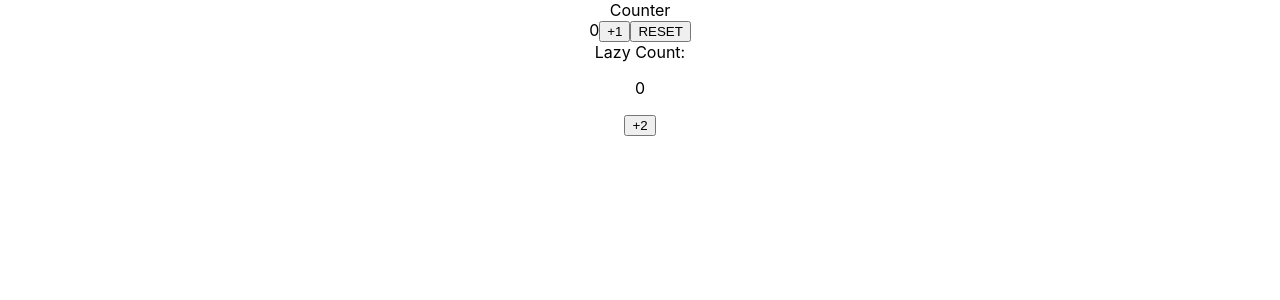
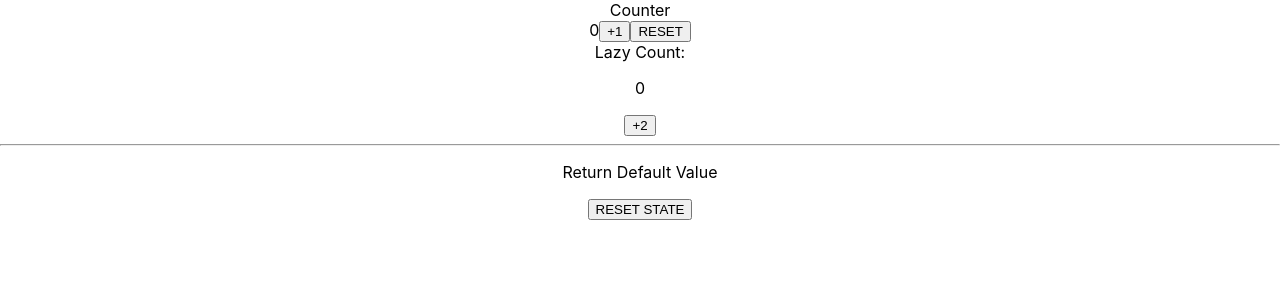
Before and after one commit to KiKiKi-KiKi/react-recoil-sandbox, a React (Create React App) app: page / in a window 1280 px wide. Shown: the top 300 px of the page. Built offline with nearby package versions, Linux system fonts and the light colour scheme.

Commit message:
:thinking: Add Recoil Reset State button.
But it's event doesn't call a selector set.

```diff
--- a/src/AsyncCounter/components/CounterApp.tsx
+++ b/src/AsyncCounter/components/CounterApp.tsx
@@ -2,6 +2,7 @@ import { useCallback, VFC } from 'react';
 import { useRecoilState } from 'recoil';
 import { counterState } from '../recoil/atoms/counterState';
 import { LazyCounter } from './LazyCounter';
+import { ResetButton } from './ResetButton';
 
 const Counter: VFC = () => {
   const [{ count }, setState] = useRecoilState(counterState);
@@ -36,6 +37,8 @@ export const CounterApp: VFC = () => {
       Counter
       <Counter />
       <LazyCounter />
+      <hr />
+      <ResetButton />
     </div>
   );
 };
--- /dev/null
+++ b/src/AsyncCounter/components/ResetButton.tsx
@@ -0,0 +1,17 @@
+import { VFC } from 'react';
+import { useResetRecoilState } from 'recoil';
+import { counterState } from '../recoil/atoms/counterState';
+
+// cf. https://recoiljs.org/docs/api-reference/core/useResetRecoilState/
+export const ResetButton: VFC = () => {
+  const handleReset = useResetRecoilState(counterState);
+
+  return (
+    <div>
+      <p>Return Default Value</p>
+      <button type="button" onClick={handleReset}>
+        RESET STATE
+      </button>
+    </div>
+  );
+};
```
